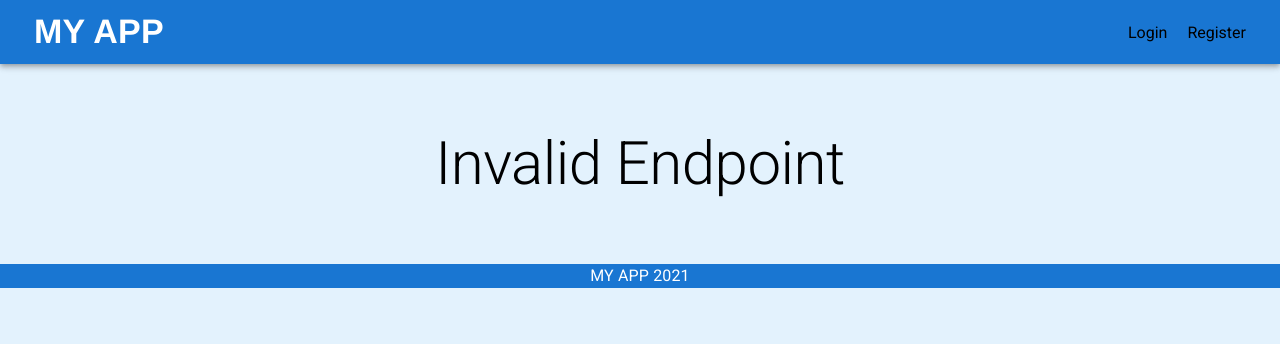
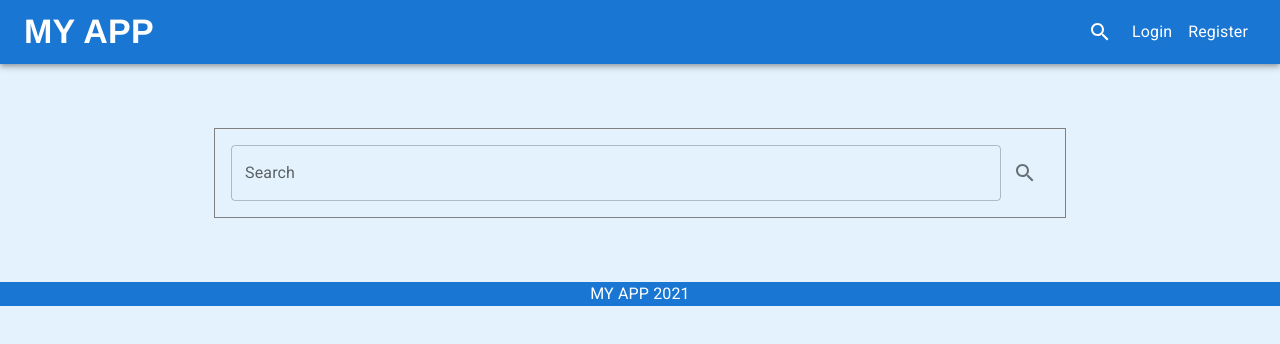
Before and after one commit to AkseliA/WebApplications-project, a React (Create React App) app in the folder client/: page /search in a window 1280 px wide. Shown: the top 344 px of the page. Built offline with nearby package versions, Linux system fonts and the light colour scheme.

Commit message:
Search feature for filtering posts

```diff
--- a/client/src/App.js
+++ b/client/src/App.js
@@ -8,6 +8,7 @@ import Home from "./components/Home";
 import Profile from "./components/Profile";
 import Footer from "./components/Footer";
 import PostWithComments from "./components/PostWithComments";
+import Search from "./components/Search";
 
 function App() {
 	return (
@@ -35,6 +36,7 @@ function App() {
 						path="/post/:id"
 						element={<PostWithComments />}
 					></Route>
+					<Route path="/search" element={<Search />}></Route>
 					<Route
 						path="*"
 						exact={true}
--- a/client/src/auth/postUtils.js
+++ b/client/src/auth/postUtils.js
@@ -137,3 +137,26 @@ module.exports.handleCommentVote = function (vote, callback) {
 			callback(data);
 		});
 };
+
+//This function fetches all posts and filters out any posts containing searchTerm
+//in title, content or codeSnippet field.
+module.exports.searchPosts = function (searchTerm, callback) {
+	fetch("/api/post/fetch")
+		.then((response) => response.json())
+		.then((data) => {
+			let searchResult = [];
+			if (data.success) {
+				//filter out messages with matches
+				data.posts.forEach((post) => {
+					if (
+						post.title.toLowerCase().includes(searchTerm) ||
+						post.content.toLowerCase().includes(searchTerm) ||
+						post.codeSnippet.toLowerCase().includes(searchTerm)
+					) {
+						searchResult.push(post);
+					}
+				});
+			}
+			callback(searchResult);
+		});
+};
--- a/client/src/components/Header.js
+++ b/client/src/components/Header.js
@@ -1,15 +1,18 @@
 import React, { useState, useEffect } from "react";
-import { Link } from "react-router-dom";
+
 import { useLocation } from "react-router";
 //Mui imports
 import AppBar from "@mui/material/AppBar";
+import Link from "@mui/material/Link";
 import Box from "@mui/material/Box";
 import Toolbar from "@mui/material/Toolbar";
 import Typography from "@mui/material/Typography";
 import IconButton from "@mui/material/IconButton";
 import MenuItem from "@mui/material/MenuItem";
 import Menu from "@mui/material/Menu";
+
 import SettingsIcon from "@mui/icons-material/Settings";
+import SearchIcon from "@mui/icons-material/Search";
 
 import authUtils from "../auth/authUtils";
 //Used a mui template appbar:
@@ -33,7 +36,6 @@ const Header = () => {
 		setAnchorEl(null);
 	};
 
-	//TODO LOGIN / REGISTER LINKS
 	return (
 		<Box sx={{ flexGrow: 1, mb: 8 }}>
 			<AppBar position="static">
@@ -47,10 +49,15 @@ const Header = () => {
 							fontWeight: "bold",
 						}}
 					>
-						<Link to="/" id="homeHeader">
+						<Link href="/" id="homeHeader">
 							MY APP
 						</Link>
 					</Typography>
+					<Link href="/search">
+						<IconButton size="large" aria-label="Search">
+							<SearchIcon sx={{ color: "white" }} />
+						</IconButton>
+					</Link>
 					{loggedIn ? (
 						<div>
 							<IconButton
@@ -78,11 +85,19 @@ const Header = () => {
 								onClose={handleClose}
 							>
 								<MenuItem onClick={handleClose}>
-									<Link to="/profile">My profile</Link>
+									<Link
+										href="/profile"
+										color="black"
+										underline="none"
+									>
+										My profile
+									</Link>
 								</MenuItem>
 								<MenuItem onClick={handleClose}>
 									<Link
-										to="/login"
+										href="/login"
+										color="black"
+										underline="none"
 										onClick={() => {
 											authUtils.logOut();
 										}}
@@ -94,8 +109,22 @@ const Header = () => {
 						</div>
 					) : (
 						<div>
-							<Link to="/login">Login</Link>
-							<Link to="/register">Register</Link>
+							<Link
+								href="/login"
+								color="inherit"
+								sx={{ mx: 1 }}
+								underline="none"
+							>
+								Login
+							</Link>
+							<Link
+								href="/register"
+								color="inherit"
+								sx={{ mx: 1 }}
+								underline="none"
+							>
+								Register
+							</Link>
 						</div>
 					)}
 				</Toolbar>
--- /dev/null
+++ b/client/src/components/Search.js
@@ -0,0 +1,99 @@
+import React, { useState, useEffect } from "react";
+import {
+	TextField,
+	Box,
+	CssBaseline,
+	Container,
+	IconButton,
+	Stack,
+	Link,
+} from "@mui/material";
+import SearchIcon from "@mui/icons-material/Search";
+
+import Post from "./Post";
+
+import postUtils from "../auth/postUtils";
+import authUtils from "../auth/authUtils";
+
+const Search = () => {
+	const [user, setUser] = useState(null);
+	const [searchTerm, setSearchTerm] = useState("");
+	const [foundPosts, setFoundPosts] = useState("");
+
+	useEffect(() => {
+		setUser(authUtils.getCurrentUser());
+	}, []);
+
+	//TODO: input sanitization
+	const handleSearch = (e) => {
+		e.preventDefault();
+		setFoundPosts("");
+		if (searchTerm === "") {
+			return;
+		}
+
+		postUtils.searchPosts(searchTerm.toLowerCase(), (posts) => {
+			//If results found -> display posts
+			if (posts.length !== 0) {
+				setFoundPosts(posts);
+			}
+		});
+		setSearchTerm("");
+	};
+	return (
+		<Container component="main" maxWidth="md">
+			<CssBaseline />
+
+			<Box
+				sx={{
+					mb: 8,
+					display: "flex",
+					flexDirection: "column",
+					alignItems: "center",
+					border: "1px solid gray",
+				}}
+			>
+				<Box
+					component="form"
+					sx={{ width: "100%", px: 2 }}
+					onSubmit={handleSearch}
+				>
+					<Stack direction="row">
+						<TextField
+							name="search"
+							label="Search"
+							fullWidth
+							type="text"
+							id="search"
+							sx={{ my: 2 }}
+							value={searchTerm}
+							onChange={(e) => setSearchTerm(e.target.value)}
+						/>
+						<IconButton
+							size="large"
+							aria-label="Search"
+							type="submit"
+						>
+							<SearchIcon />
+						</IconButton>
+					</Stack>
+				</Box>
+			</Box>
+			{foundPosts &&
+				foundPosts.map((post) => (
+					<div key={post._id}>
+						<Post post={post} user={user}></Post>
+						<Link
+							href={"/post/" + post._id}
+							color="primary"
+							underline="hover"
+						>
+							View post and comments
+						</Link>
+					</div>
+				))}
+		</Container>
+	);
+};
+
+export default Search;
```
Also changed, not shown: 1 other file (tests, documents, lock files or other folders).
